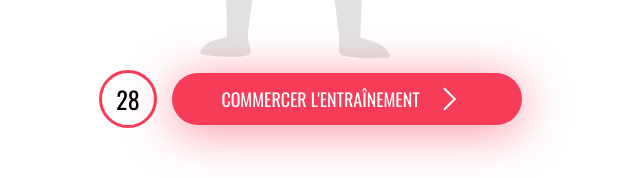
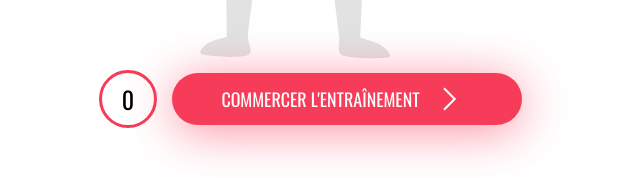
Before and after one commit to clementbonjour/sportapp, a React (Create React App) app: page / in a window 1280 px wide. Shown: the part 574-752 px from the top of the page, without its empty margins (337-977 px from the left). Built offline with nearby package versions, Linux system fonts and the light colour scheme.

Commit message:
compteur acc !

```diff
--- a/src/App.js
+++ b/src/App.js
@@ -1,4 +1,4 @@
-import React, {useState} from 'react';
+import React, { useState } from "react";
 import logo from './logo.svg';
 import Fleche from './fleche.svg';
 import './App.css';
@@ -9,7 +9,7 @@ const SVG = () => <div>
 
 function App() {
 
-
+  const [count, setCount] = useState(0);
 
   return (
     <div className="App">
@@ -18,8 +18,8 @@ function App() {
       </header>
       <div className="margium">
           <SVG />
-          <div className="app-row">
-              <span className="flames">28</span>
+          <div className="app-row" onClick={() => setCount(count + 1)}>
+              <span className="flames"> {count}</span>
               <a className="ial" href="temps">Commercer l'entraînement<img src={Fleche} alt=">"/></a>
           </div>
       </div>
```
Also changed, not shown: 1 other file (tests, documents, lock files or other folders).
